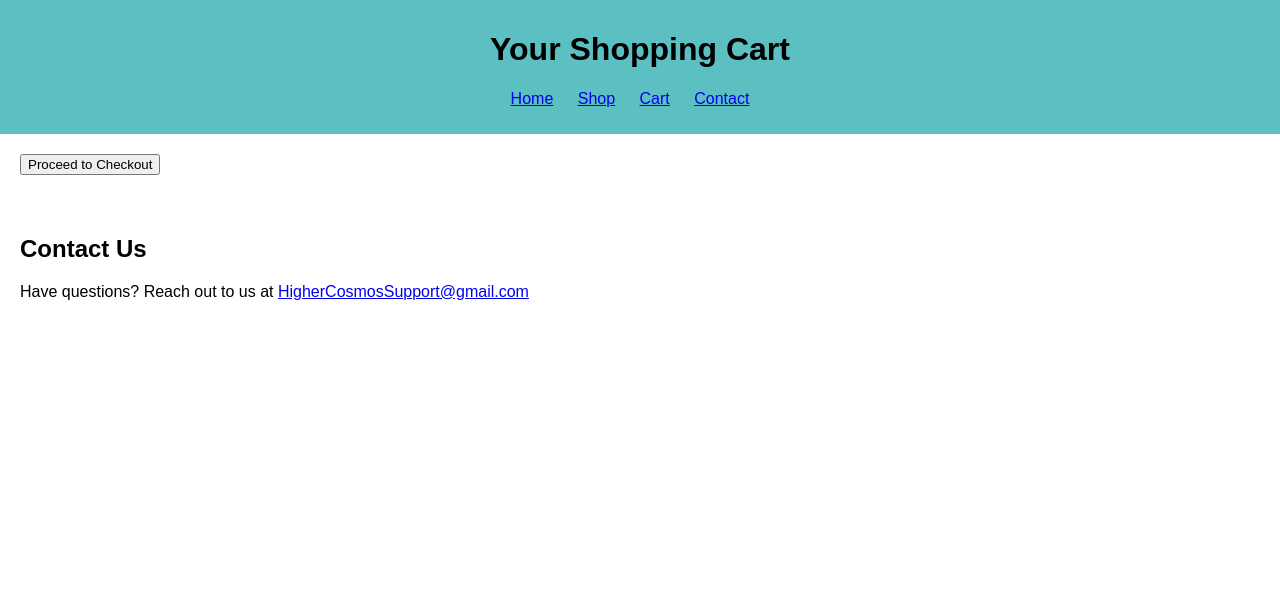
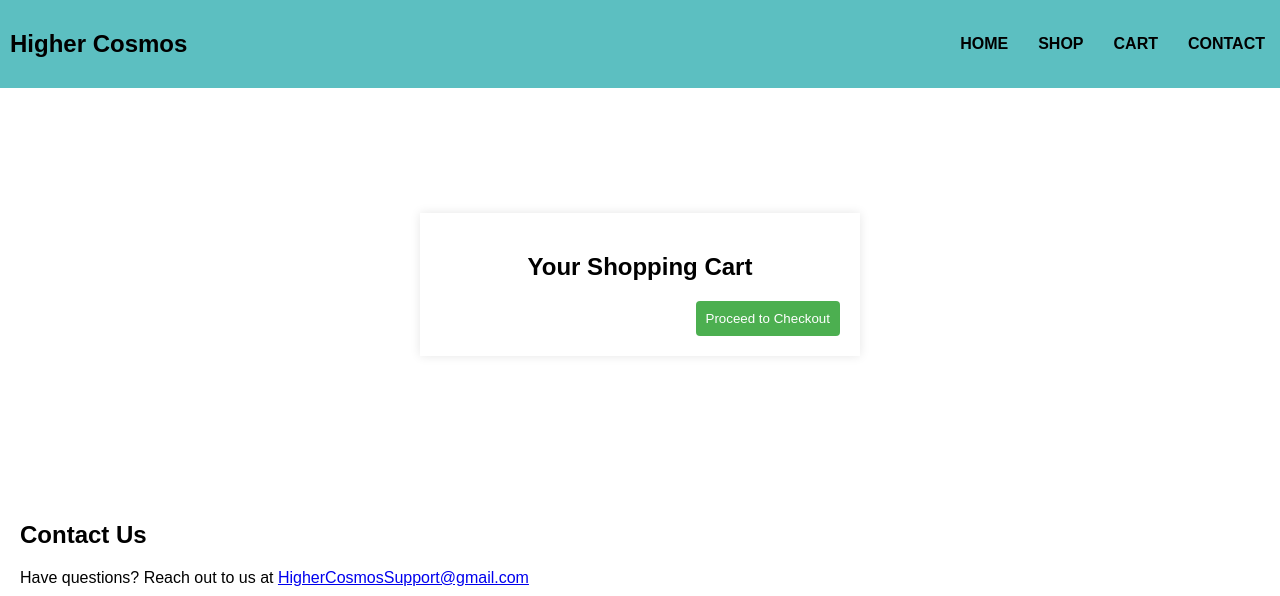
Before and after one commit to HigherCosmos/Higher-Cosmos, a PHP site: page /Cart.html in a window 1280 px wide. Shown: the top 596 px of the page. Run offline with PHP 8.4, Linux system fonts and the light colour scheme.

Commit message:
Updated Cart Page

```diff
--- a/Cart.html
+++ b/Cart.html
@@ -9,8 +9,9 @@
 <body onload="loadCartFromLocalStorage()">
 
     <header>
-        <h1>Your Shopping Cart</h1>
-        <nav>
+        <div class="navbar">
+            <nav class="navbar-container">
+                <h1>Higher Cosmos</h1>
                 <ul>
                     <li><a href="HigherCosmosHomePage.html">Home</a></li>
                     <li><a href="shop.html">Shop</a></li>
@@ -18,14 +19,19 @@
                     <li><a href="#contact">Contact</a></li>
                 </ul>
             </nav>
+        </div>
     </header>
 
+
     <section id="cart">
+        <h1 class="title">Your Shopping Cart</h1>
         <div id="cart-items" class="cart-items">
             <!-- Cart items will be displayed here -->
         </div>
+        <div class="total">
             <div id="total-price"></div>
-        <button onclick="checkout()">Proceed to Checkout</button>
+            <button class="checkout" onclick="checkout()">Proceed to Checkout</button>
+        </div>
     </section>
 
     <section id="contact">
@@ -39,6 +45,7 @@
 
     <script src="HigherCosmosCart.js"></script>
     <script src="script.js"></script>
+
     <!-- <script src="product.js"></script> -->
 </body>
 </html>
--- a/HigherCosmosCart.js
+++ b/HigherCosmosCart.js
@@ -47,9 +47,10 @@ function updateCartDisplay() {
         itemDiv.className = 'cart-item';
         itemDiv.innerHTML = `
             <div class="product-info">
-                <img src="${image}" alt="${productName}" style="width: 50px; height: 50px;" onerror="imageError('${productName}')">
+                <img src="${image}" alt="${productName}" onerror="imageError('${productName}')">
                 <div class="text-info">
-                    <p>${productName} - $${price.toFixed(2)} x ${quantity}</p>
+                    <p>${productName} - $${price.toFixed(2)}</p>
+                    <p> Quantity: ${quantity}</p>
                     <button class="remove-button" onclick="removeFromCart('${productName}')">Remove</button>
                 </div>
             </div>
--- a/HigherCosmosStyles.css
+++ b/HigherCosmosStyles.css
@@ -1,26 +1,52 @@
 body {
     font-family: 'Arial', sans-serif;
     margin: 0;
-    padding: 0;
     display: flex;
     flex-direction: column;
     min-height: 100vh;
 }
 
-header {
+.navbar {
+    width: 100%;
+    height: auto;
+    padding: 10px;
     background-color: #5cbfc1;
-    padding: 10px;
-    text-align: center;
+    border-radius: 0;
 }
 
-nav ul {
+.navbar-container {
+    display: flex;
+    justify-content: space-between;
+    align-items: center;
+    max-width: 1440px;
+    margin: 0;
+}
+
+.navbar ul {
+    display: flex;
     list-style: none;
     padding: 0;
+    margin-right: 10px;
 }
 
-nav li {
-    display: inline;
-    margin-right: 20px;
+.navbar li {
+    margin: 0 15px;
+    font-weight: bold;
+    text-transform: uppercase;
+}
+
+.navbar a {
+    color: black;
+    text-decoration: none;
+}
+
+.navbar a:hover {
+    color: #3a7fa1;
+}
+
+.title {
+    display: flex;
+    justify-content: space-around;
 }
 
 section {
@@ -33,17 +59,44 @@ section {
     margin-bottom: 20px;
 }
 
+#cart {
+    max-width: 800px;
+    min-width: 400px;
+    margin: auto;
+    background-color: #fff;
+    padding: 20px;
+    box-shadow: 0 0 10px rgba(0, 0, 0, 0.1);
+}
+
 .cart-items {
-    display: flex;
-    flex-direction: column;
+    width: 100%;
+    border-collapse: collapse;
+    margin-bottom: 20px;
 }
 
 .cart-item {
     border: 1px solid #ddd;
     padding: 10px;
     margin-bottom: 10px;
+
+}
+
+.product-info {
     display: flex;
     justify-content: space-between;
+    align-items: center;
+}
+
+.product-info > img {
+    max-width:100px;
+    max-height: 100px;
+}
+
+.text-info {
+    display: flex;
+    justify-content: space-between;
+    flex-direction: column;
+    margin-left: 10%;
 }
 
 .remove-button {
@@ -51,6 +104,22 @@ section {
     color: white;
     border: none;
     padding: 5px 10px;
+    cursor: pointer;
+    border-radius: 4px;
+}
+
+.total {
+    display: flex;
+    align-items: center;
+    justify-content: space-between;
+}
+
+.checkout {
+    padding: 10px;
+    background-color: #4caf50;
+    color: #fff;
+    border: none;
+    border-radius: 4px;
     cursor: pointer;
 }
 
--- a/script.js
+++ b/script.js
@@ -62,9 +62,10 @@ function updateCartDisplay() {
         itemDiv.className = 'cart-item';
         itemDiv.innerHTML = `
             <div class="product-info">
-                <img src="${image}" alt="${productName}" style="width: 50px; height: 50px;">
+                <img src="${image}" alt="${productName}">
                 <div class="text-info">
-                    <p>${productName} - $${price.toFixed(2)} x ${quantity}</p>
+                    <p>${productName} - $${price.toFixed(2)}</p>
+                    <p>Quantity: ${quantity}</p>
                     <button class="remove-button" onclick="removeFromCart('${productName}')">Remove</button>
                 </div>
             </div>
```
Lines whose indentation alone changed are shown as unchanged.
